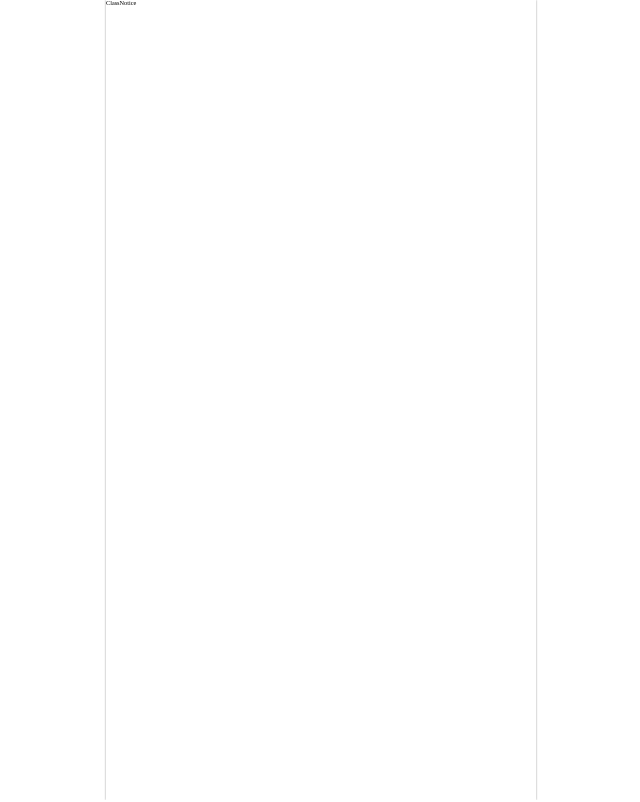
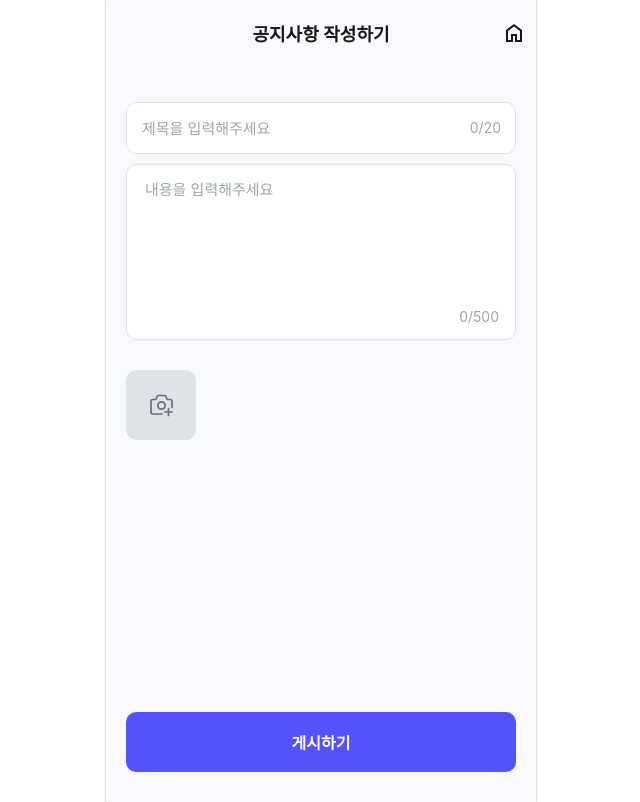
Before and after one commit to PICK-PLE/PICKPLE-client, a React (Vite) app: page /class/notice/post in a window 1280 px wide. Shown: the whole page, without its empty margins (319-959 px from the left). Built offline with nearby package versions, Linux system fonts and the light colour scheme; a web font is replaced by a local one.

Commit message:
feat: 공지사항 작성 페이지 퍼블리싱

```diff
--- a/src/components/common/ImageSelect/ImageSelect.style.ts
+++ b/src/components/common/ImageSelect/ImageSelect.style.ts
@@ -29,7 +29,6 @@ export const imageSelectWrapper = css`
   ${flexGenerator('row', 'flex-start', 'center')}
   gap: 1rem;
   overflow-x: auto;
-  padding: 1rem;
   border-radius: 10px;
 
   & > label {
--- a/src/pages/class/page/ClassNotice/ClassNotice.style.ts
+++ b/src/pages/class/page/ClassNotice/ClassNotice.style.ts
@@ -0,0 +1,26 @@
+import { css, Theme } from '@emotion/react';
+import { flexGenerator } from '@styles/generator';
+
+export const noticePostBackground = (theme: Theme) => css`
+  background-color: ${theme.color.background};
+
+  min-height: 100dvh;
+`;
+
+export const noticePostLayout = css`
+  width: 100%;
+  height: calc(100dvh - 6.3rem);
+  ${flexGenerator('column', 'space-between')};
+
+  padding: 3.7rem 2rem 3rem;
+`;
+
+export const noticePostMain = css`
+  width: 100%;
+  ${flexGenerator('column', 'flex-start', 'flex-start')};
+  gap: 1rem;
+`;
+
+export const imageSelectWrapper = css`
+  margin-top: 2rem;
+`;
--- a/src/pages/class/page/ClassNotice/ClassNotice.tsx
+++ b/src/pages/class/page/ClassNotice/ClassNotice.tsx
@@ -1,5 +1,52 @@
+import { Button, Header, ImageSelect, Input, TextArea } from '@components';
+import {
+  imageSelectWrapper,
+  noticePostBackground,
+  noticePostLayout,
+  noticePostMain,
+} from './ClassNotice.style';
+import { useState } from 'react';
+
 const ClassNotice = () => {
-  return <div>ClassNotice</div>;
+  const [noticeTitle, setNoticeTitle] = useState('');
+  const [noticeContent, setNoticeContent] = useState('');
+
+  const handleTitleChange = (e: React.ChangeEvent<HTMLInputElement>) => {
+    setNoticeTitle(e.target.value);
+  };
+
+  const handleContentChange = (e: React.ChangeEvent<HTMLTextAreaElement>) => {
+    setNoticeContent(e.target.value);
+  };
+
+  return (
+    <div css={noticePostBackground}>
+      <Header title="공지사항 작성하기" />
+      <div css={noticePostLayout}>
+        <main css={noticePostMain}>
+          <Input
+            value={noticeTitle}
+            onChange={handleTitleChange}
+            placeholder="제목을 입력해주세요"
+            isValid={true}
+            maxLength={20}
+            isCountValue={true}
+          />
+          <TextArea
+            value={noticeContent}
+            onChange={handleContentChange}
+            placeholder="내용을 입력해주세요"
+            maxLength={500}
+            size="medium"
+          />
+          <div css={imageSelectWrapper}>
+            <ImageSelect />
+          </div>
+        </main>
+        <Button variant="large">게시하기</Button>
+      </div>
+    </div>
+  );
 };
 
 export default ClassNotice;
```
